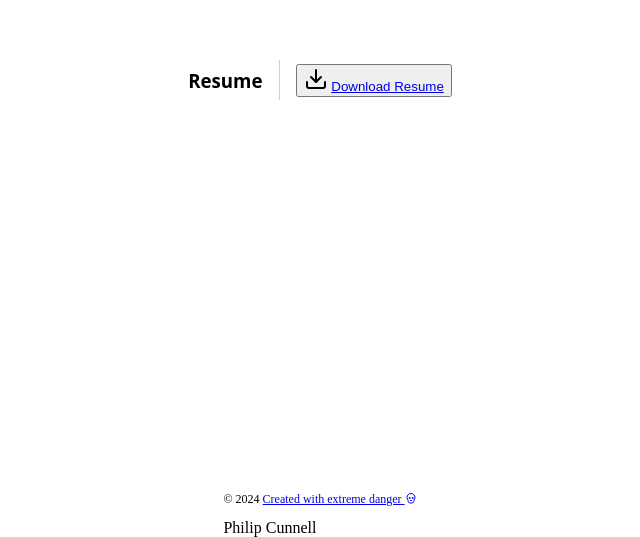
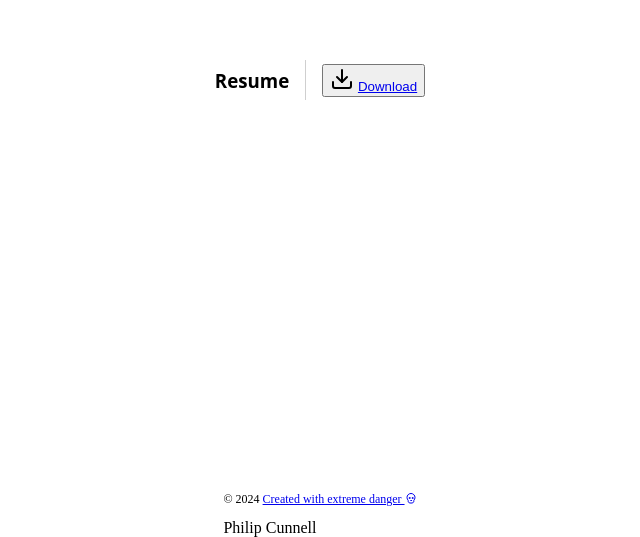
Before and after one commit to cunnellp5/cunnellp5.github.io, a SvelteKit app: page /contact in a window 1280 px wide. Shown: the part 1156-1693 px from the top of the page, without its empty margins (320-960 px from the left). Built offline with nearby package versions, Linux system fonts and the light colour scheme.

Commit message:
clean up

```diff
--- a/src/routes/contact/+page.svelte
+++ b/src/routes/contact/+page.svelte
@@ -24,8 +24,8 @@
         emailButton.focus();
     });
 
-    console.log('Sorry for overwriting key down events');
-    console.log('Click anywhere to unfocus');
+    console.info('Sorry for overwriting keydown events');
+    console.info('Click anywhere to unfocus');
 </script>
 
 <article>
@@ -58,7 +58,7 @@
             <button>
                 <Download />
                 <a href="/PhilipCunnellResume2.pdf" download="philip-cunnell-resume-{new Date().getFullYear()}">
-                    Download Resume
+                    Download
                 </a>
             </button>
         </small>
```
Also changed, not shown: src/lib/components/Resume.svelte (deleted, +0 -10 lines).
